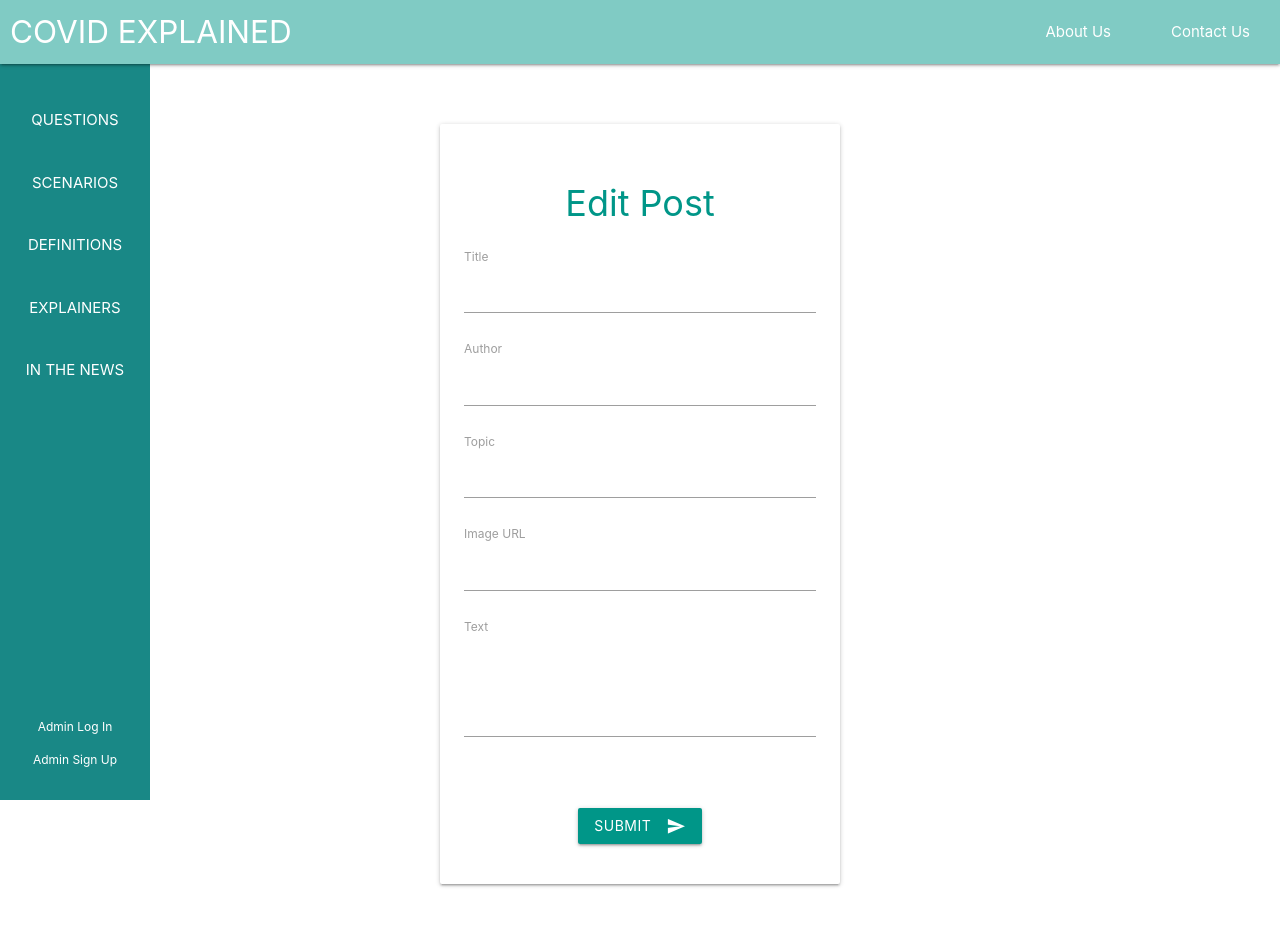
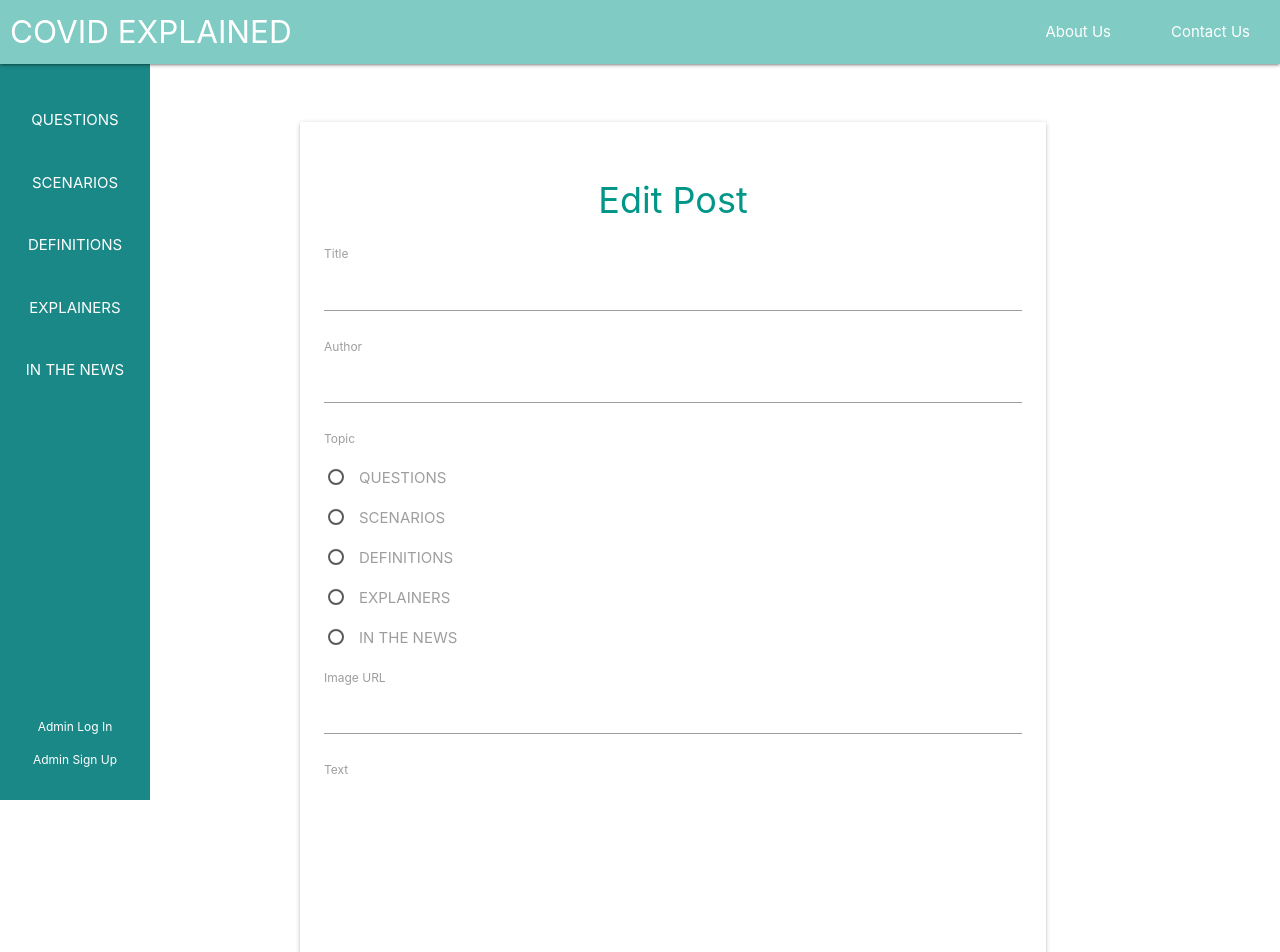
Before and after one commit to alexandreaco/covid-explained, a Vue app: page /post/edit/1 in a window 1280 px wide. Shown: the top 952 px of the page. Before the commit the page ends 899 px from the top, so only its background shows below. Built offline with nearby package versions, Linux system fonts and the light colour scheme; no server answers; the database is empty.

Commit message:
Add radio bubbles to EditPost view.

```diff
--- a/src/components/EditPost.vue
+++ b/src/components/EditPost.vue
@@ -1,7 +1,6 @@
 <template>
-  <div>
   <div class="edit-post container">
-      <form class="card-panel" @submit.prevent="updatePost">
+    <form class="card-panel" @submit.prevent>
       <h2 class="center teal-text">Edit Post</h2>
       <div class="field">
         <label for="title">Title</label>
@@ -13,7 +12,38 @@
       </div>
       <div class="field">
         <label for="topic">Topic</label>
-          <input id="topic" type="text" v-model="topic" />
+        <p>
+          <label>
+            <input name="topic" type="radio" value="questions" v-model="topic" />
+            <span>QUESTIONS</span>
+          </label>
+        </p>
+        <p>
+          <label>
+            <input name="topic" type="radio" value="scenarios" v-model="topic" />
+            <span>SCENARIOS</span>
+          </label>
+        </p>
+        <p>
+          <label>
+            <input name="topic" type="radio" value="definitions" v-model="topic" />
+            <span>DEFINITIONS</span>
+          </label>
+        </p>
+        <p>
+          <label>
+            <input name="topic" type="radio" value="explainers" v-model="topic" />
+            <span>EXPLAINERS</span>
+          </label>
+        </p>
+        <p>
+          <label>
+            <input name="topic" type="radio" value="news" v-model="topic" />
+            <span>IN THE NEWS</span>
+          </label>
+        </p>
+        <!-- <label for="topic">Topic</label>
+        <input id="topic" type="text" v-model="topic" />-->
       </div>
       <div class="field">
         <label for="imgUrl">Image URL</label>
@@ -30,13 +60,16 @@
         </form>
       </div>
       <div class="field center">
-          <button class="btn teal">
-            Submit
+        <button class="btn teal" @click="updatePost">
+          Submit Changes
           <i class="material-icons right">send</i>
+        </button>
+        <button class="btn red">
+          Delete Post
+          <i class="material-icons right">delete</i>
         </button>
       </div>
     </form>
-    </div>
   </div>
 </template>
 <script>
@@ -52,6 +85,7 @@ export default {
       text: null,
       author: null,
       topic: null,
+      selected: '',
     };
   },
   watch: {
@@ -60,6 +94,7 @@ export default {
     },
   },
   methods: {
+    deletePost() {},
     updatePostId() {
       this.postId = this.$route.params.postId;
       this.getPost();
@@ -104,8 +139,11 @@ export default {
 </script>
 <style scoped>
 .edit-post {
-  max-width: 400px;
+  margin-left: 150px;
+  padding: 50px 0px 10px 150px;
+  /* max-width: 600px;
   margin-top: 60px;
+  margin-left: 150px; */
 }
 .edit-post h2 {
   font-size: 2.4em;
@@ -114,6 +152,13 @@ export default {
   margin-bottom: 16px;
 }
 #textarea1 {
-  height: 100px;
+  height: 300px;
+}
+.btn {
+  margin: 5px;
+}
+select {
+  z-index: 1;
+  background-color: thistle;
 }
 </style>
```
Lines whose indentation alone changed are shown as unchanged.
